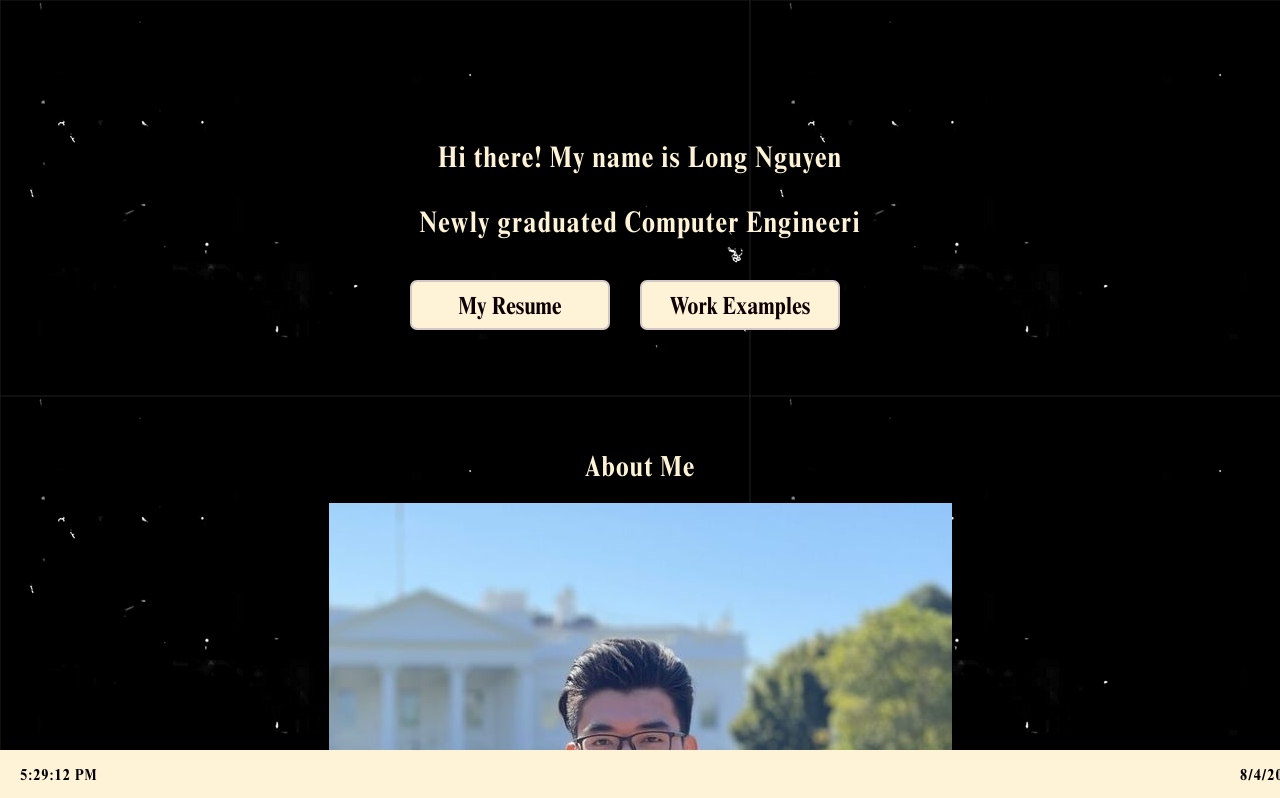
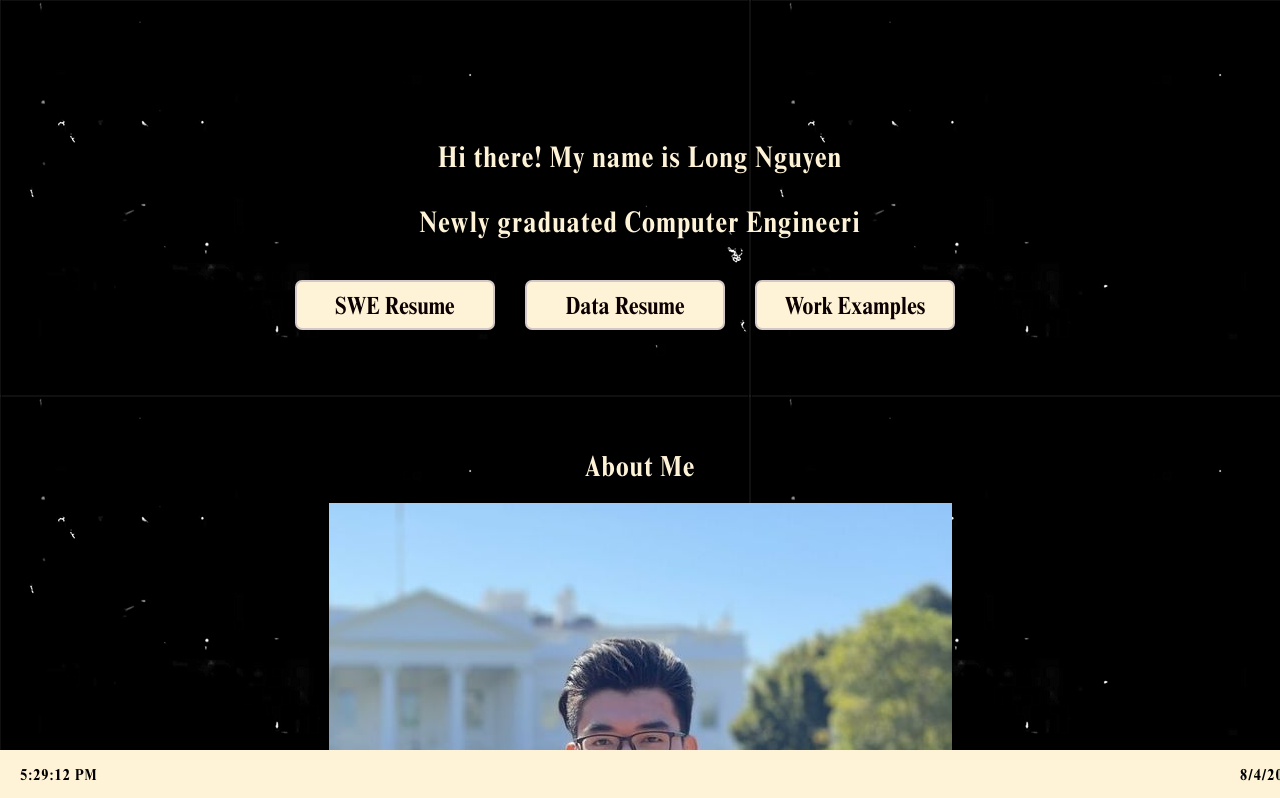
Before and after one commit to tenlalong/portfolio-website, a React (Create React App) app: page / in a window 1280 px wide. Shown: the top 798 px of the page. Built offline with nearby package versions, Linux system fonts and the light colour scheme.

Commit message:
Add more resume buttons

```diff
--- a/src/pages/components/header/DownloadableButton.js
+++ b/src/pages/components/header/DownloadableButton.js
@@ -1,5 +1,6 @@
 import React from "react";
 import Resume from "../../../uploads/Long_Nguyen_Resume_Dev.pdf";
+import DataResume from "../../../uploads/Long_Nguyen_Resume_Data.pdf";
 import WorkExample from "../../../uploads/Work Example June 20.pdf";
 import "./header.css";
 
@@ -8,6 +9,13 @@ export default function DownloadableButton({handleContactClick}) {
     const link = document.createElement("a");
     link.href = Resume;
     link.download = "Long_Nguyen_Resume.pdf";
+    link.click();
+  };
+
+  const handleDataDownload = () => {
+    const link = document.createElement("a");
+    link.href = DataResume;
+    link.download = "Long_Nguyen_Resume_Data.pdf";
     link.click();
   };
 
@@ -26,7 +34,10 @@ export default function DownloadableButton({handleContactClick}) {
     <div className="headButtons">
       <div className="buttons_container">
         <button className="left-button" onClick={handleResumeDownload}>
-          My Resume
+          SWE Resume
+        </button>
+        <button className="left-button" onClick={handleDataDownload}>
+          Data Resume
         </button>
         <button className="mid-button" onClick={handleDownload}>
           Work Examples
```
Also changed, not shown: 2 other files (tests, documents, lock files or other folders).
